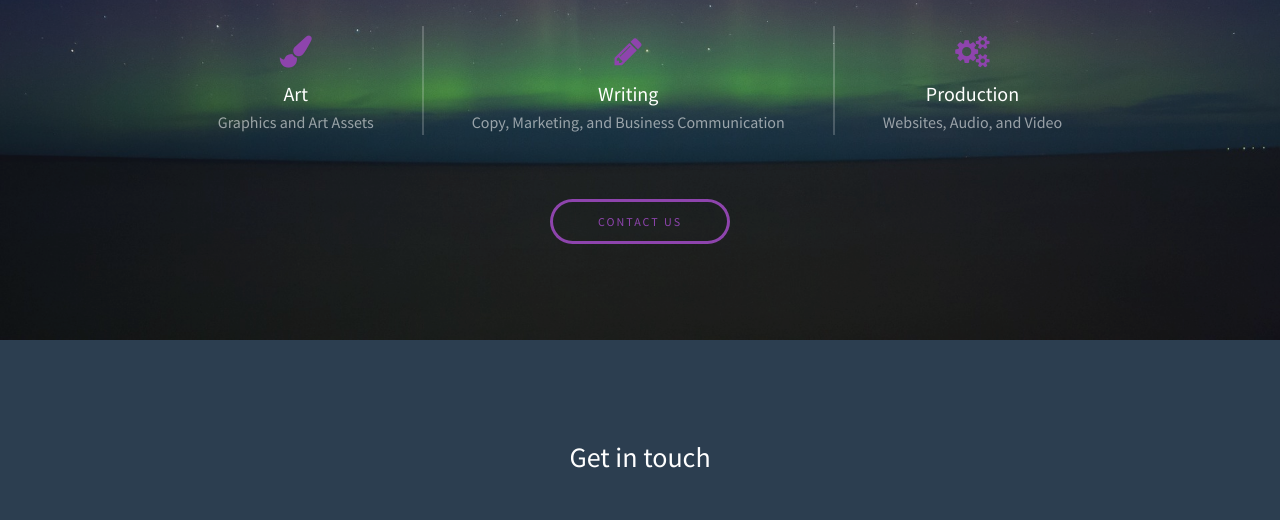
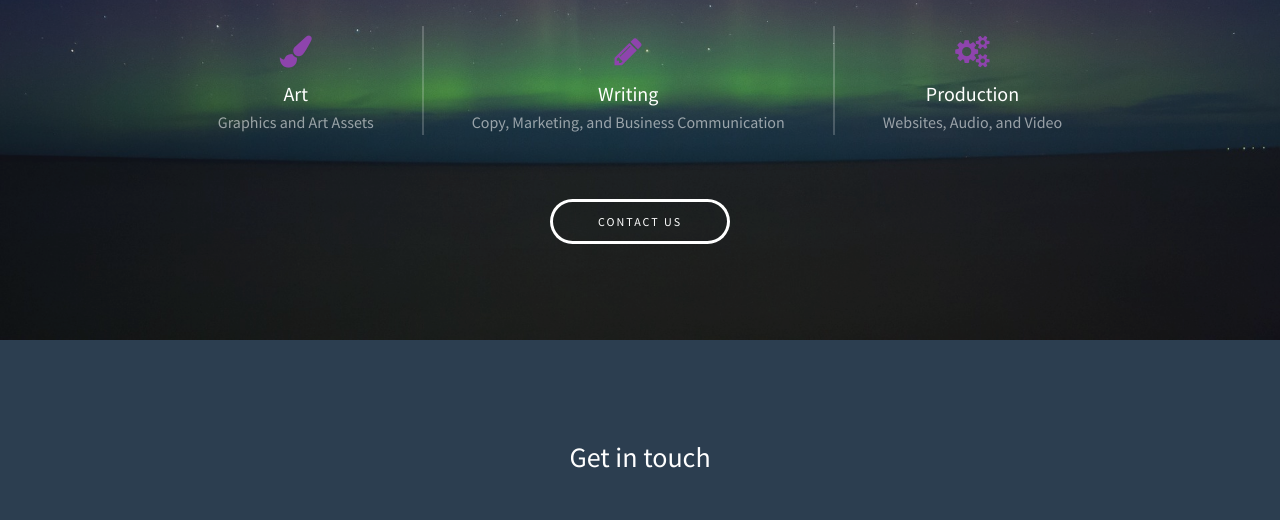
Before and after one commit to nixontest/cosmicliontest, a plain HTML site: page index.html in a window 1280 px wide. Shown: the part 280-800 px from the top of the page. Drawn offline with Linux system fonts and the light colour scheme.

Commit message:
Update index.html

```diff
--- a/index.html
+++ b/index.html
@@ -60,7 +60,7 @@
 					</div>
 
 					<footer>
-						<a href="#" class="button">Contact Us</a>
+						<a href="contact.html" class="button alt">Contact Us</a>
 					</footer>
 				</div>
 			</section>
```
